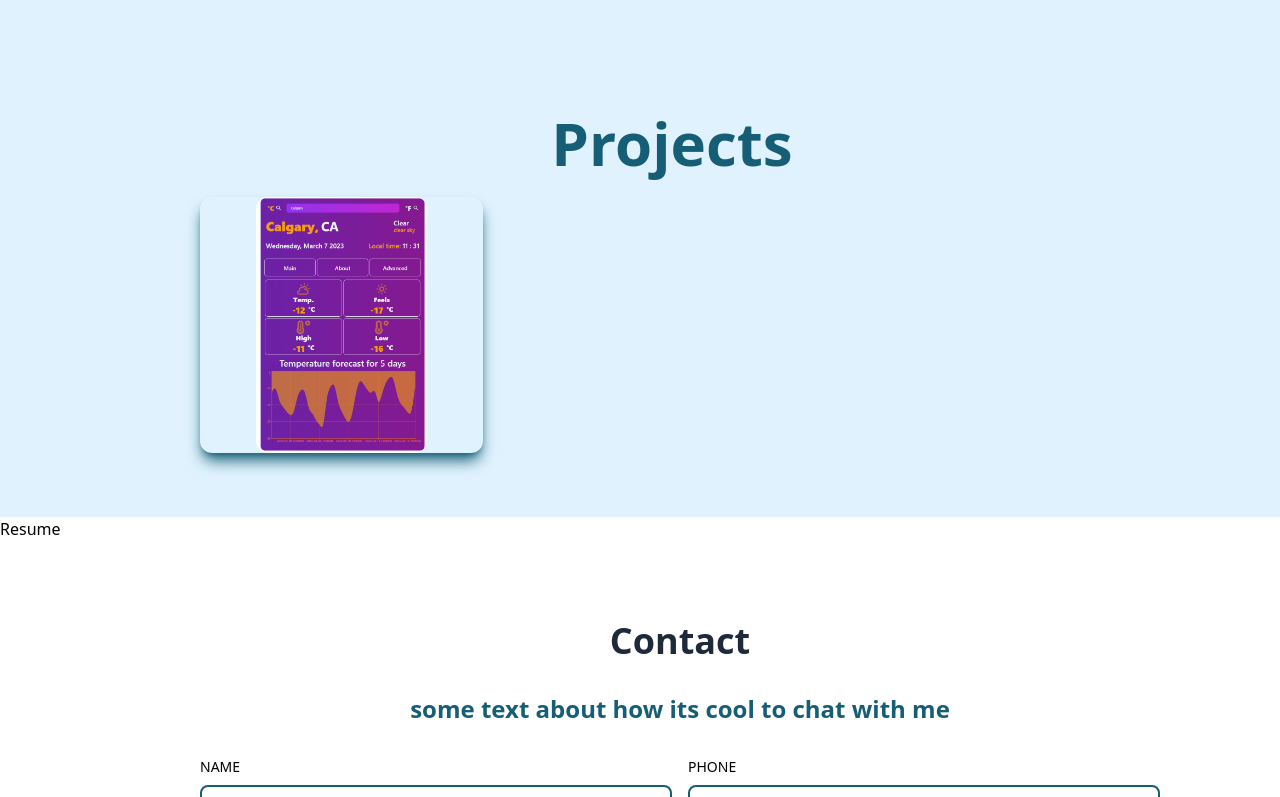
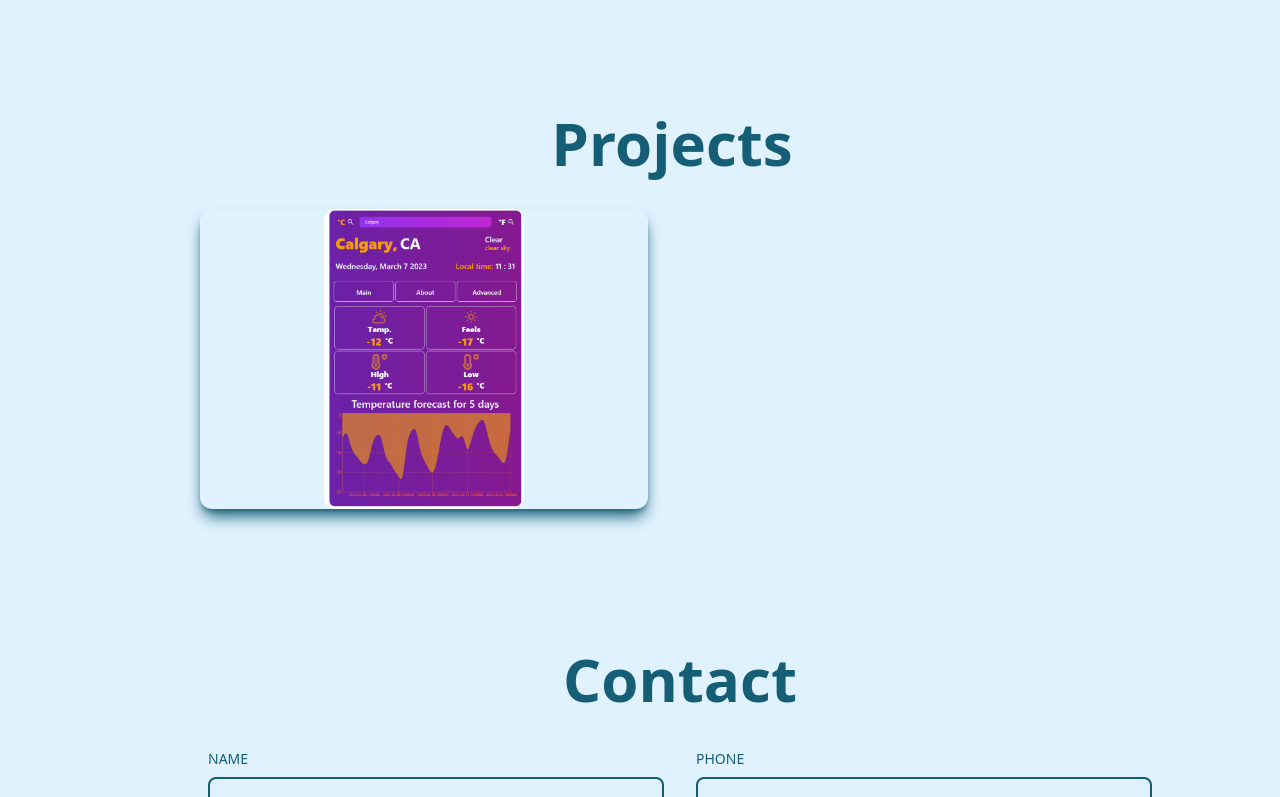
Before and after one commit to NPotokin/portfolio, a React (Vite) app: page / in a window 1280 px wide. Shown: the part 2000-2797 px from the top of the page. Built offline with nearby package versions, Linux system fonts and the light colour scheme.

Commit message:
first iteration of the app is done

```diff
--- a/src/App.jsx
+++ b/src/App.jsx
@@ -9,6 +9,7 @@ import {BsToggleOn} from 'react-icons/bs'
 import Sidenav from "./Components/Sidenav"
 import Resume from "./Components/Resume"
 import TechStack from "./Components/TechStack"
+import Footer from "./Components/Footer"
 
 function App() {
 
@@ -21,9 +22,10 @@ function App() {
       <TechStack />
       <About />
       <Projects />
-      <Resume  />
+      {/* <Resume  /> */}
       <Contact />
-      <ThemeExample />
+      <Footer />
+      {/* <ThemeExample /> */}
     </div>
   )
 }
--- a/src/Components/Contact.jsx
+++ b/src/Components/Contact.jsx
@@ -1,42 +1,76 @@
 import React from 'react'
+import useStore from '../Utilities/Store'
 
 function Contact() {
+
+  const{darkMode, setDarkMode} = useStore();
+
   return (
+    <div className={`w-full  ${darkMode ? 'bg-cyan-900' : 'bg-sky-100'}`}>
       <div
       id='contact'
       className='max-w-[1040px] m-auto md:pl-20 py-16'
       >
-      <h1 className='py-4 text-4xl font-bold text-slate-800 text-center'>
+        <h1 className={`text-4xl md:text-5xl lg:text-6xl pb-6 font-bold text-center ${darkMode
+            ? 'text-sky-300'
+            : 'text-cyan-800'}`}>
             Contact
-      </h1>
-      <h1 className='py-4 text-2xl font-bold text-cyan-800 text-center'>
-        some text about how its cool to chat with me
         </h1>
         <form action="" method='POST' encType='multipart/form-data'>
           <div className='grid md:grid-cols-2 gap-4 w-full py-2'>
-          <div className='flex flex-col'>
-            <label className='uppercase text-sm py-2' htmlFor="">Name</label>
-            <input className='border-2 rounded-lg p-3 flex border-cyan-800' type="text" name='name' />
+            <div className='flex flex-col ml-2 mr-2'>
+              <label className={`uppercase text-sm py-2 font-medium
+              ${darkMode ? 'text-sky-300' : 'text-cyan-800'}`} htmlFor="">Name</label>
+              <input className={`border-2 rounded-lg p-3 flex outline-none text-lg
+              ${darkMode
+              ? 'border-sky-300 bg-cyan-900 text-sky-300'
+              : 'border-cyan-800 bg-sky-100 text-cyan-800'}`}
+              type="text" name='name' />
             </div>
-          <div className='flex flex-col'>
-            <label className='uppercase text-sm py-2' htmlFor="">Phone</label>
-            <input className='border-2 rounded-lg p-3 flex border-cyan-800' type="text" name='phone' />
+            <div className='flex flex-col ml-2 mr-2'>
+              <label className={`uppercase text-sm py-2 font-medium
+              ${darkMode ? 'text-sky-300' : 'text-cyan-800'}`} htmlFor="">Phone</label>
+              <input className={`border-2 rounded-lg p-3 flex outline-none text-lg
+              ${darkMode
+              ? 'border-sky-300 bg-cyan-900 text-sky-300'
+              : 'border-cyan-800 bg-sky-100 text-cyan-800'}`}
+              type="text" name='phone' />
             </div>
           </div>
-        <div className='flex flex-col py-2'>
-          <label className='uppercase text-sm py-2' htmlFor="">Email</label>
-          <input className='border-2 rounded-lg p-3 flex border-cyan-800'  type="email" name="email"/>
+          <div className='flex flex-col py-2 ml-2 mr-2'>
+            <label className={`uppercase text-sm py-2 font-medium
+              ${darkMode ? 'text-sky-300' : 'text-cyan-800'}`} htmlFor="">Email</label>
+            <input className={`border-2 rounded-lg p-3 flex outline-none text-lg
+              ${darkMode
+              ? 'border-sky-300 bg-cyan-900 text-sky-300'
+              : 'border-cyan-800 bg-sky-100 text-cyan-800'}`}
+                type="email" name="email"/>
           </div>
-        <div className='flex flex-col py-2'>
-          <label className='uppercase text-sm py-2' htmlFor="">Subject</label>
-          <input className='border-2 rounded-lg p-3 flex border-cyan-800' type="text" name="subject"/>
+          <div className='flex flex-col py-2 ml-2 mr-2'>
+            <label className={`uppercase text-sm py-2 font-medium
+              ${darkMode ? 'text-sky-300' : 'text-cyan-800'}`} htmlFor="">Subject</label>
+            <input className={`border-2 rounded-lg p-3 flex outline-none text-lg
+              ${darkMode
+              ? 'border-sky-300 bg-cyan-900 text-sky-300'
+              : 'border-cyan-800 bg-sky-100 text-cyan-800'}`}
+               type="text" name="subject"/>
           </div>
-        <div className='flex flex-col py-2'>
-          <label className='uppercase text-sm py-2' htmlFor="">Message</label>
-          <textarea className='border-2 rounded-lg p-3 flex border-cyan-800' rows='10' name="message"/>
+          <div className='flex flex-col py-2 ml-2 mr-2'>
+            <label className={`uppercase text-sm py-2 font-medium
+              ${darkMode ? 'text-sky-300' : 'text-cyan-800'}`} htmlFor="">Message</label>
+            <textarea className={`border-2 rounded-lg p-3 flex outline-none text-lg
+              ${darkMode
+              ? 'border-sky-300 bg-cyan-900 text-sky-300'
+              : 'border-cyan-800 bg-sky-100 text-cyan-800'}`}
+              rows='10' name="message"/>
           </div>
-        <button className='bg-cyan-200 text-slate-800 mt-4 w-full p-4 rounded-lg'>Send Message</button>
+          <button className={`p-3 m-1 my-auto mt-4 rounded-xl font-medium text-lg shadow-md hover:scale-110
+          hover:shadow-2xl duration-700 border block mx-auto
+                 ${darkMode
+                 ? 'text-sky-300 shadow-sky-300 bg-cyan-900 border-sky-300'
+                 : 'text-cyan-800 shadow-cyan-800 bg-sky-100 border-cyan-800'}`}>Send Message</button>
         </form>
+      </div>
     </div>
   )
 }
--- /dev/null
+++ b/src/Components/Footer.jsx
@@ -0,0 +1,34 @@
+import React from 'react'
+import useStore from '../Utilities/Store'
+import {ImMail} from 'react-icons/im'
+import {GrInstagram} from 'react-icons/gr'
+import {FaLinkedin, FaGitAlt,  } from 'react-icons/fa'
+
+
+
+function Footer() {
+
+  const{darkMode, setDarkMode} = useStore();
+
+  return (
+    <div className={`w-full pl-12  ${darkMode ? 'bg-cyan-900' : 'bg-sky-100'}`}>
+       <div className='max-w-[1040px] m-auto md:pl-20 p-4 py-16 flex flex-col md:flex-row'>
+        <div className={`text-xl md:text-xl lg:text-2xl pb-6 font-bold mx-auto mr-1 ml-1 ${darkMode
+            ? 'text-sky-300'
+            : 'text-cyan-800'}`}>Copiwright 2023. All rights reserved</div>
+        <div className={`flex w-1/2 lg:w-1/3 ml-12 justify-between ${darkMode
+          ? 'text-sky-300'
+          : 'text-cyan-800'}`}>
+            <FaLinkedin size={30} className='cursor-pointer hover:scale-110  ' />
+            <FaGitAlt size={30} className='cursor-pointer hover:scale-110  ' />
+            <ImMail size={30} className='cursor-pointer hover:scale-110  ' />
+            <GrInstagram size={30} className='cursor-pointer hover:scale-110  ' />
+          </div>
+
+
+       </div>
+    </div>
+  )
+}
+
+export default Footer
--- a/src/Components/Projects.jsx
+++ b/src/Components/Projects.jsx
@@ -16,11 +16,11 @@ function Projects() {
             : 'text-cyan-800'}`}>
             Projects
         </h1>
-        <div className='grid sm:grid-cols-2 md:grid-cols-3 gap-12'>
+        <div className='grid my-3 md:grid-cols-2 gap-12'>
           <div className={`relative flex items-center justify-center h-full w-full shadow-lg
              rounded-xl group ${darkMode ? ' shadow-sky-300 hover:bg-cyan-900' : ' shadow-cyan-800 hover:bg-sky-100'}`}>
             <img
-            className='rounded-xl group-hover:opacity-30 max-w-[256px] max-h-[256px] object-fill'
+            className='rounded-xl group-hover:opacity-30 max-w-[300px] max-h-[300px] object-fill'
             src='../src/Assets/weatherapp.png'
             alt="" />
             <div className='hidden group-hover:block absolute top-[50%] left-[50%] translate-x-[-50%] translate-y-[-50%]'>
```
Lines whose indentation alone changed are shown as unchanged.
